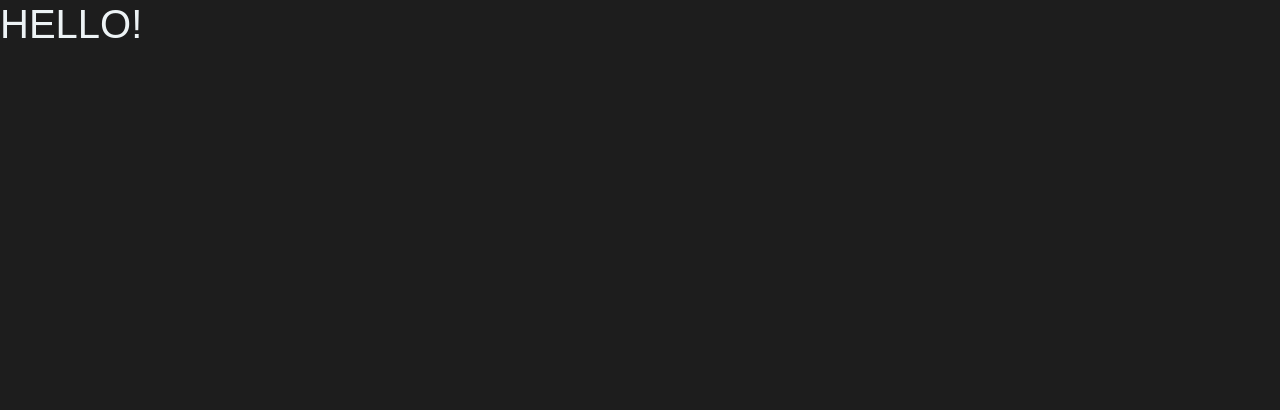
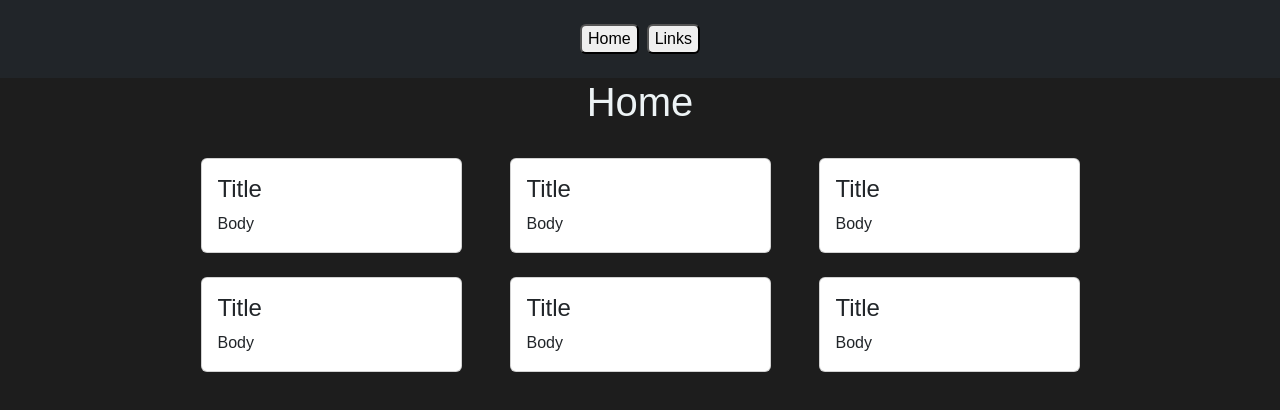
Before and after one commit to JungleKiosk/tagLinks, a Vue app: page / in a window 1280 px wide. Shown: the top 410 px of the page. Built offline with nearby package versions, Linux system fonts and the light colour scheme.

Commit message:
home structure

```diff
--- a/package.json
+++ b/package.json
@@ -11,7 +11,8 @@
   "dependencies": {
     "@popperjs/core": "^2.11.8",
     "bootstrap": "^5.3.3",
-    "vue": "^3.4.37"
+    "vue": "^3.4.37",
+    "vue-router": "^4.4.3"
   },
   "devDependencies": {
     "@vitejs/plugin-vue": "^5.1.2",
--- a/src/App.vue
+++ b/src/App.vue
@@ -2,10 +2,28 @@
 
 </script>
 
+
 <template>
-<h1>HELLO!</h1>
+  <div class="container-fluid bg-dark py-4">
+
+    <div class="row justify-content-center ">
+      <div class="col-12 col-lg-3 text-center text-center">
+        <RouterLink active-class="active" to="/">
+          <button class="rounded-2 btn_bg_green mx-1">
+            <span>Home</span>
+          </button>
+        </RouterLink>
+
+        <RouterLink active-class="active" to="/links">
+          <button class="rounded-2 btn_bg_green mx-1">
+            <span>Links</span>
+          </button>
+        </RouterLink>
+
+      </div>
+    </div>
+  </div>
+  <RouterView />
 </template>
 
-<style >
-
-</style>
+<style></style>
--- /dev/null
+++ b/src/router/index.js
@@ -0,0 +1,25 @@
+import { createRouter, createWebHistory } from "vue-router";
+
+import HomeView from "../views/HomeView.vue"
+import LinksView from "../views/LinksView.vue"
+
+
+/* ------------------------------------------------- */
+
+const router = createRouter({
+    history: createWebHistory(import.meta.env.BASE_URL),
+    routes: [
+        {
+            path: "/",
+            name: "home",
+            component: HomeView
+        },
+        {
+            path: "/links",
+            name: "links",
+            component: LinksView
+        }
+    ]
+})
+
+export default router
--- /dev/null
+++ b/src/views/HomeView.vue
@@ -0,0 +1,63 @@
+<script>
+
+</script>
+
+<template>
+  <div class="container">
+    <div class="row justify-content-center gap-4">
+      <h1 class="text-center">Home</h1>
+      <div class="col-3">
+        <div class="card text-left">
+          <div class="card-body">
+            <h4 class="card-title">Title</h4>
+            <p class="card-text">Body</p>
+          </div>
+        </div>
+      </div>
+      <div class="col-3">
+        <div class="card text-left">
+          <div class="card-body">
+            <h4 class="card-title">Title</h4>
+            <p class="card-text">Body</p>
+          </div>
+        </div>
+      </div>
+      <div class="col-3">
+        <div class="card text-left">
+          <div class="card-body">
+            <h4 class="card-title">Title</h4>
+            <p class="card-text">Body</p>
+          </div>
+        </div>
+      </div>
+      <div class="col-3">
+        <div class="card text-left">
+          <div class="card-body">
+            <h4 class="card-title">Title</h4>
+            <p class="card-text">Body</p>
+          </div>
+        </div>
+      </div>
+      <div class="col-3">
+        <div class="card text-left">
+          <div class="card-body">
+            <h4 class="card-title">Title</h4>
+            <p class="card-text">Body</p>
+          </div>
+        </div>
+      </div>
+      <div class="col-3">
+        <div class="card text-left">
+          <div class="card-body">
+            <h4 class="card-title">Title</h4>
+            <p class="card-text">Body</p>
+          </div>
+        </div>
+      </div>
+    </div>
+  </div>
+</template>
+
+<style>
+
+</style>
--- a/src/components/HelloWorld.vue
+++ b/src/views/LinksView.vue
@@ -3,8 +3,9 @@
 </script>
 
 <template>
-
+  <h1>Links</h1>
 </template>
 
 <style>
+
 </style>
```
Also changed, not shown: src/main.js (+6 -1 lines), 1 other file (tests, documents, lock files or other folders).
